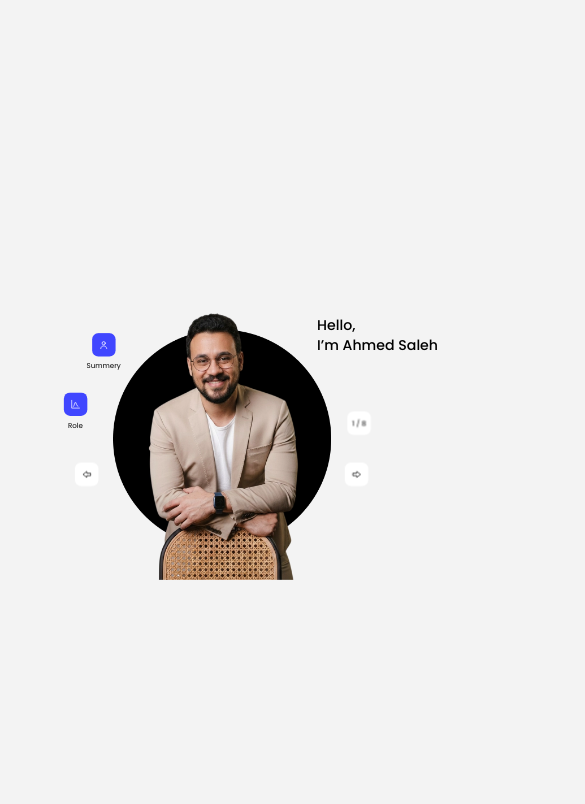
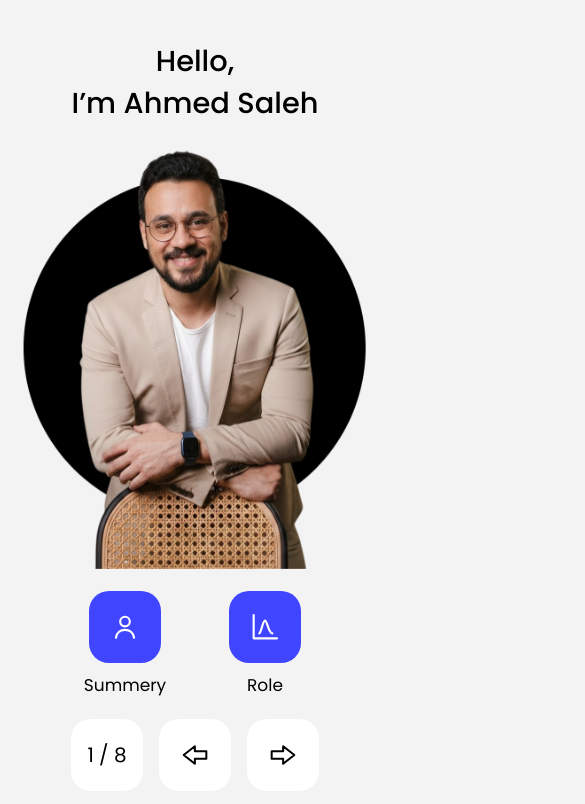
Before and after one commit to ahmedbusinessanalytics-spec/team_view, a plain HTML site: page index.html in a window 390 px wide. Shown: the top 804 px of the page, 585 px wide, since content can reach past the window. Drawn offline with Linux system fonts and the light colour scheme.

Commit message:
Update style.css

```diff
--- a/style.css
+++ b/style.css
@@ -7,11 +7,11 @@ body{padding-top:env(safe-area-inset-top,0px);padding-bottom:env(safe-area-inset
 .abs{position:absolute}
 
 /* portrait */
-.par{position:absolute;left:470px;top:165px;width:790px;height:952px;pointer-events:none;z-index:1;transform:translate(calc(var(--mx)*10px),calc(var(--my)*6px));transition:transform .5s var(--ease)}
+.par{container-type:inline-size;position:absolute;left:470px;top:165px;width:790px;height:952px;pointer-events:none;z-index:1;transform:translate(calc(var(--mx)*10px),calc(var(--my)*6px));transition:transform .5s var(--ease)}
 .pos,.greet,.panel,.sq{z-index:5}
 .pv{position:absolute;inset:0}
 .pv img{display:block;width:100%;height:100%}
-.pv .ph{position:absolute;left:8px;top:69px;width:772px;height:772px;border-radius:50%;background:#000;color:#fff;display:grid;place-items:center;font-size:230px;font-weight:500;letter-spacing:-4px}
+.pv .ph{position:absolute;left:1.01%;top:7.25%;width:97.72%;aspect-ratio:1;border-radius:50%;background:#000;color:#fff;display:grid;place-items:center;font-size:29.1cqw;font-weight:500;letter-spacing:-.5cqw}
 .pv.in{animation:pin .9s var(--ease) both}
 .pv.out{animation:pout .28s ease-in both}
 @keyframes pin{from{opacity:0;transform:translate(calc(var(--dx)*140px),70px) scale(.86)}to{opacity:1;transform:none}}
@@ -72,4 +72,29 @@ body{padding-top:env(safe-area-inset-top,0px);padding-bottom:env(safe-area-inset
 #prev:active{transform:scale(.92)}
 #prev:focus-visible,#next:focus-visible{outline:4px solid var(--blue);outline-offset:6px}
 
+
+.tabs,.nav{display:contents}
+/* ===== Responsive: phones, tablets and any portrait screen get a real flowing layout ===== */
+@media (max-width:900px),(max-aspect-ratio:1/1){
+ html,body{overflow:auto;height:auto;min-height:100%}
+ #stage{position:relative!important;left:auto!important;top:auto!important;width:100%!important;height:auto!important;min-height:100svh;transform:none!important;display:flex;flex-direction:column;align-items:center;justify-content:center;gap:22px;padding:28px 20px 40px}
+ .greet{position:static;order:1;margin:0;text-align:center;white-space:normal;font-size:clamp(26px,7.4vw,42px);line-height:1.45}
+ .ln{height:auto}
+ .par{position:relative;order:2;left:auto;top:auto;width:min(100%,440px);height:auto;aspect-ratio:790/952;transform:none}
+ .tabs{order:3;display:flex;gap:30px;justify-content:center}
+ .nav{order:4;display:flex;gap:16px;align-items:center;justify-content:center}
+ .pos{position:static;width:110px;gap:10px}
+ .ic,.sq{width:72px;height:72px;border-radius:20px}
+ .ic svg{width:34px;height:34px}
+ .lab{font-size:17px;line-height:24px}
+ .sq,#count,#prev,#next{position:static}
+ #count{font-size:20px}
+ #next svg,#prev svg{width:32px;height:32px}
+ .panel{position:fixed;left:16px;right:16px;top:50%;width:auto;max-height:82vh;overflow:auto;padding:30px 24px 28px;border-radius:26px;transform:translateY(calc(-50% + 24px)) scale(.96)}
+ .panel.show{transform:translateY(-50%)}
+ .panel h2{font-size:22px;padding-right:48px;margin-bottom:10px}
+ .panel p{font-size:16.5px;line-height:1.65}
+ .panel .x{width:40px;height:40px;right:14px;top:14px;font-size:24px}
+ .scrim{position:fixed;inset:0}
+}
 @media (prefers-reduced-motion:reduce){*,*::before,*::after{animation-duration:.01ms!important;animation-delay:0s!important;transition:none!important}.ln span{transform:none}}
```
